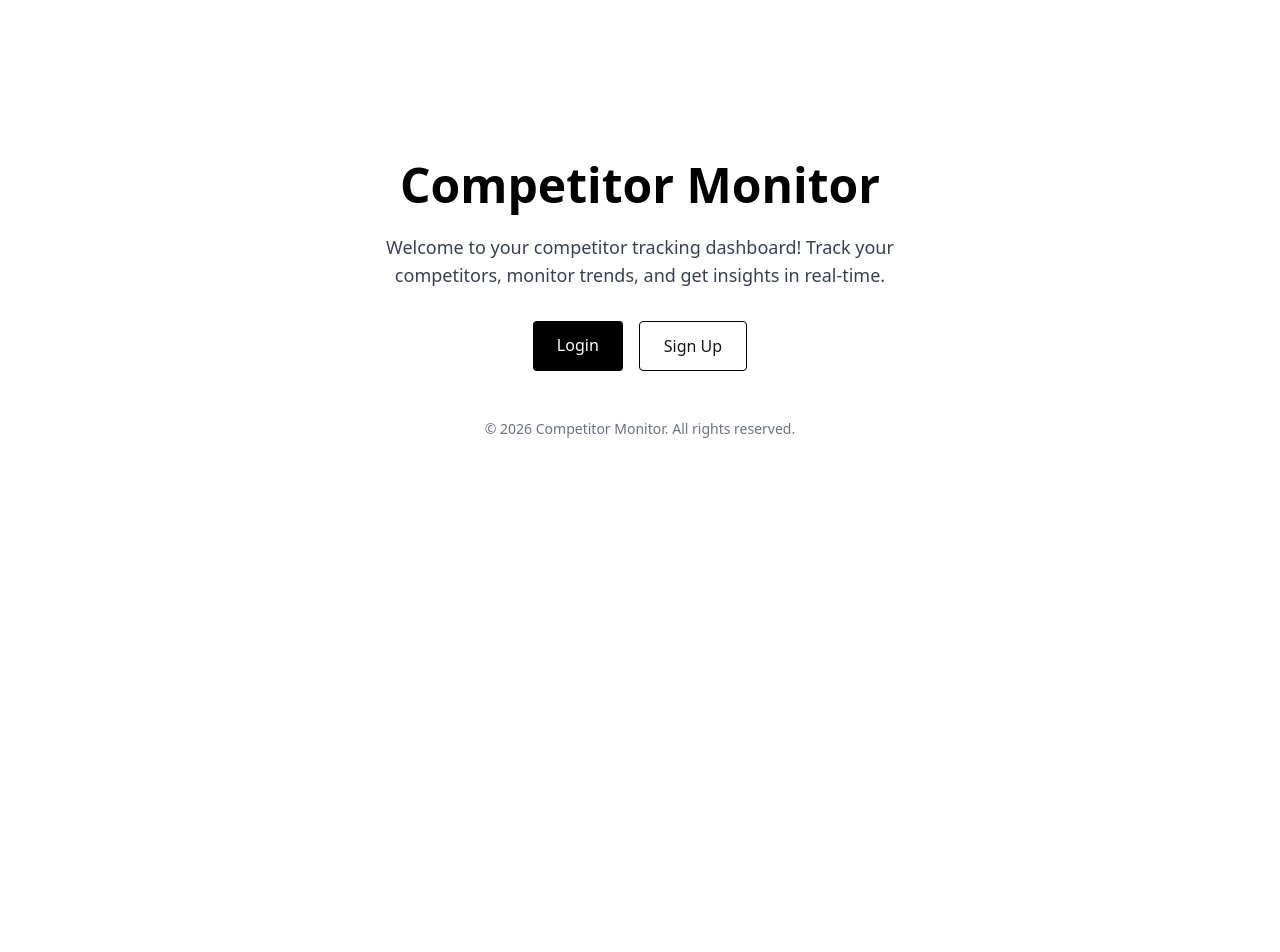
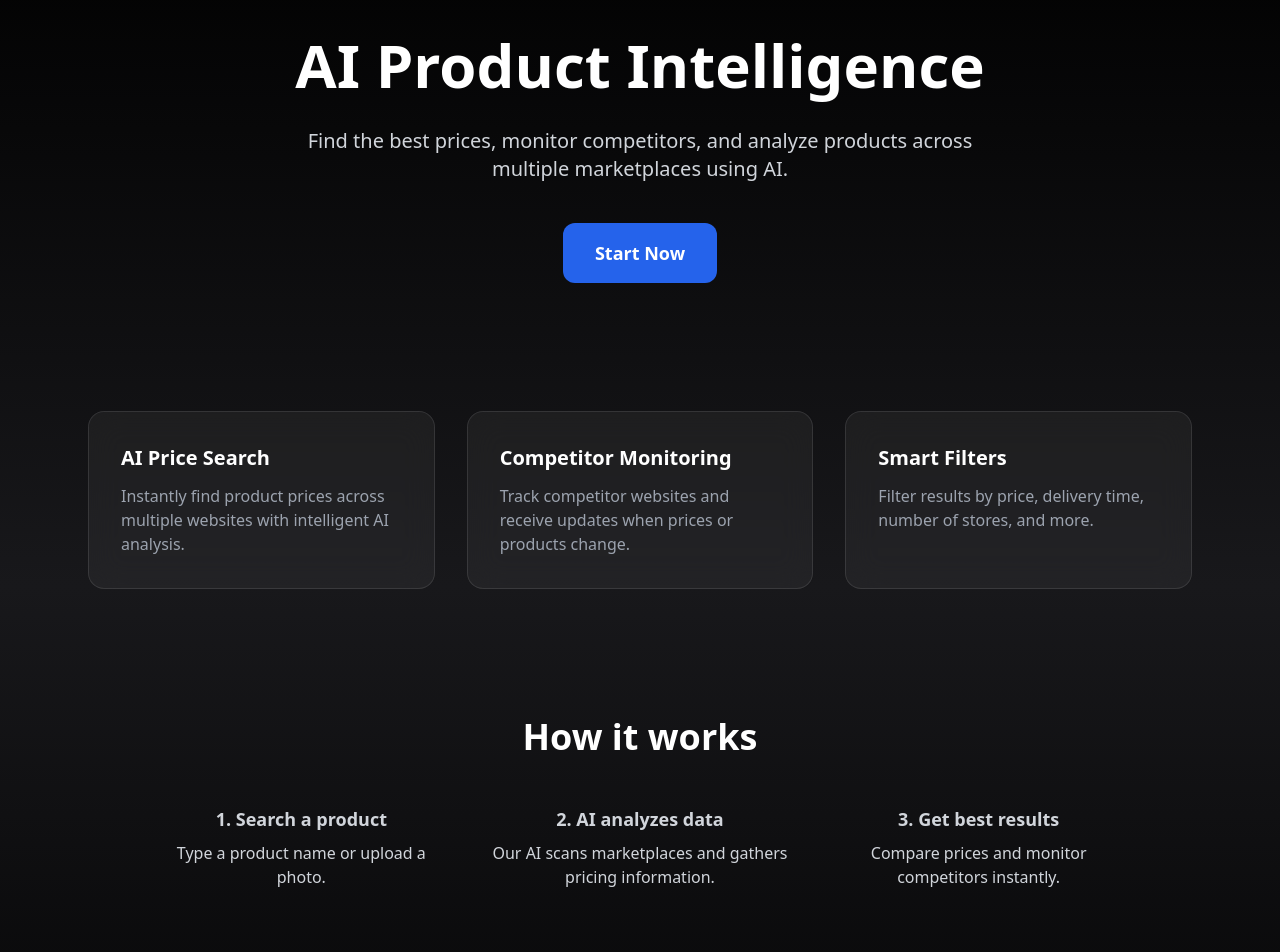
Before and after one commit to svetkosyakova/competitor-monitor, a Next.js app: page / in a window 1280 px wide. Shown: the part 100-1052 px from the top of the page. Before the commit the page ends 800 px from the top, so only its background shows below. Built offline with nearby package versions, Linux system fonts and the light colour scheme.

Commit message:
landing page

```diff
--- /dev/null
+++ b/app/api/chat/route.ts
@@ -0,0 +1,34 @@
+import OpenAI from "openai";
+
+const client = new OpenAI({
+  apiKey: process.env.OPENAI_API_KEY, // убедись, что ключ добавлен в Vercel
+});
+
+export async function POST(req: Request) {
+  try {
+    const { message } = await req.json();
+
+    if (!message) return new Response(JSON.stringify({ reply: "" }), { status: 400 });
+
+    console.log("User message:", message);
+
+    const completion = await client.chat.completions.create({
+      model: "gpt-4o-mini",
+      messages: [{ role: "user", content: message }],
+    });
+
+    const reply = completion.choices[0].message?.content ?? "";
+    console.log("OpenAI reply:", reply);
+
+    return new Response(JSON.stringify({ reply }), {
+      status: 200,
+      headers: { "Content-Type": "application/json" },
+    });
+  } catch (err: any) {
+    console.error("Chat API error:", err);
+    return new Response(JSON.stringify({ error: err.message }), {
+      status: 500,
+      headers: { "Content-Type": "application/json" },
+    });
+  }
+}
--- /dev/null
+++ b/app/chat/page.tsx
@@ -0,0 +1,12 @@
+import Chat from "../components/Chat";
+
+export default function ChatPage() {
+  return (
+    <main className="min-h-screen p-8 bg-white dark:bg-black">
+      <h1 className="text-3xl font-bold mb-6 text-black dark:text-white">
+        Chat with GPT
+      </h1>
+      <Chat />
+    </main>
+  );
+}
--- /dev/null
+++ b/app/components/Chat.tsx
@@ -0,0 +1,69 @@
+"use client";
+
+import { useState } from "react";
+
+export default function Chat() {
+  const [message, setMessage] = useState("");
+  const [chat, setChat] = useState<{ user: string; reply: string }[]>([]);
+  const [loading, setLoading] = useState(false);
+
+  const sendMessage = async () => {
+    if (!message) return;
+    setLoading(true);
+
+    const currentMessage = message;
+    setMessage("");
+    setChat([...chat, { user: currentMessage, reply: "" }]);
+
+    try {
+      const res = await fetch("/api/chat", {
+        method: "POST",
+        headers: { "Content-Type": "application/json" },
+        body: JSON.stringify({ message: currentMessage }),
+      });
+
+      const data = await res.json();
+      setChat(prev =>
+        prev.map(c =>
+          c.user === currentMessage ? { user: currentMessage, reply: data.reply } : c
+        )
+      );
+    } catch (err) {
+      console.error(err);
+    } finally {
+      setLoading(false);
+    }
+  };
+
+  return (
+    <div className="max-w-xl mx-auto p-4">
+      <div className="border rounded p-4 flex flex-col gap-4 bg-gray-50 dark:bg-gray-900">
+        {chat.map((c, idx) => (
+          <div key={idx}>
+            <p className="font-semibold text-black dark:text-white">You: {c.user}</p>
+            <p className="text-gray-700 dark:text-gray-300">Bot: {c.reply}</p>
+          </div>
+        ))}
+        {loading && <p className="text-gray-500 dark:text-gray-400">Loading...</p>}
+      </div>
+
+      <div className="mt-4 flex gap-2">
+        <input
+          className="flex-1 p-2 border rounded dark:bg-gray-800 dark:text-white"
+          type="text"
+          value={message}
+          onChange={(e) => setMessage(e.target.value)}
+          onKeyDown={(e) => e.key === "Enter" && sendMessage()}
+          placeholder="Type your message..."
+        />
+        <button
+          className="px-4 py-2 bg-black text-white rounded hover:bg-gray-800"
+          onClick={sendMessage}
+          disabled={loading}
+        >
+          Send
+        </button>
+      </div>
+    </div>
+  );
+}
--- a/app/page.tsx
+++ b/app/page.tsx
@@ -1,33 +1,105 @@
-// app/page.tsx
+import Link from "next/link";
+
 export default function Home() {
   return (
-    <main className="flex flex-col items-center justify-center min-h-screen p-8 bg-white dark:bg-black">
-      <h1 className="text-5xl font-extrabold mb-6 text-black dark:text-white">
-        Competitor Monitor
-      </h1>
+    <main className="min-h-screen bg-gradient-to-b from-black via-zinc-900 to-black text-white">
 
-      <p className="text-lg text-gray-700 dark:text-gray-300 max-w-xl text-center">
-        Welcome to your competitor tracking dashboard! Track your competitors, monitor trends, and get insights in real-time.
-      </p>
+      {/* HERO */}
+      <section className="flex flex-col items-center justify-center text-center px-6 py-32">
 
-      <div className="mt-8 flex flex-wrap gap-4 justify-center">
-        <a
-          href="/login"
-          className="px-6 py-3 bg-black text-white rounded hover:bg-gray-800 transition"
+        <h1 className="text-6xl font-bold max-w-4xl leading-tight">
+          AI Product Intelligence
+        </h1>
+
+        <p className="mt-6 text-xl text-gray-300 max-w-2xl">
+          Find the best prices, monitor competitors, and analyze products across multiple marketplaces using AI.
+        </p>
+
+        <Link
+          href="/start"
+          className="mt-10 px-8 py-4 text-lg font-semibold rounded-xl bg-blue-600 hover:bg-blue-500 transition"
         >
-          Login
-        </a>
-        <a
-          href="/signup"
-          className="px-6 py-3 border border-black dark:border-white rounded hover:bg-gray-100 dark:hover:bg-gray-900 dark:text-white transition"
+          Start Now
+        </Link>
+
+      </section>
+
+      {/* FEATURES */}
+      <section className="max-w-6xl mx-auto grid md:grid-cols-3 gap-8 px-6 pb-32">
+
+        <div className="bg-white/5 backdrop-blur-lg p-8 rounded-2xl border border-white/10">
+          <h3 className="text-xl font-semibold mb-3">
+            AI Price Search
+          </h3>
+          <p className="text-gray-400">
+            Instantly find product prices across multiple websites with intelligent AI analysis.
+          </p>
+        </div>
+
+        <div className="bg-white/5 backdrop-blur-lg p-8 rounded-2xl border border-white/10">
+          <h3 className="text-xl font-semibold mb-3">
+            Competitor Monitoring
+          </h3>
+          <p className="text-gray-400">
+            Track competitor websites and receive updates when prices or products change.
+          </p>
+        </div>
+
+        <div className="bg-white/5 backdrop-blur-lg p-8 rounded-2xl border border-white/10">
+          <h3 className="text-xl font-semibold mb-3">
+            Smart Filters
+          </h3>
+          <p className="text-gray-400">
+            Filter results by price, delivery time, number of stores, and more.
+          </p>
+        </div>
+
+      </section>
+
+      {/* HOW IT WORKS */}
+      <section className="max-w-5xl mx-auto text-center px-6 pb-32">
+
+        <h2 className="text-4xl font-bold mb-12">
+          How it works
+        </h2>
+
+        <div className="grid md:grid-cols-3 gap-10 text-gray-300">
+
+          <div>
+            <h4 className="font-semibold text-lg mb-2">1. Search a product</h4>
+            <p>Type a product name or upload a photo.</p>
+          </div>
+
+          <div>
+            <h4 className="font-semibold text-lg mb-2">2. AI analyzes data</h4>
+            <p>Our AI scans marketplaces and gathers pricing information.</p>
+          </div>
+
+          <div>
+            <h4 className="font-semibold text-lg mb-2">3. Get best results</h4>
+            <p>Compare prices and monitor competitors instantly.</p>
+          </div>
+
+        </div>
+
+      </section>
+
+      {/* CTA */}
+      <section className="text-center pb-32">
+
+        <h2 className="text-4xl font-bold">
+          Start optimizing your product research today
+        </h2>
+
+        <Link
+          href="/start"
+          className="inline-block mt-8 px-10 py-4 rounded-xl bg-blue-600 hover:bg-blue-500 transition"
         >
-          Sign Up
-        </a>
-      </div>
+          Get Started
+        </Link>
 
-      <footer className="mt-12 text-gray-500 dark:text-gray-400 text-sm">
-        &copy; {new Date().getFullYear()} Competitor Monitor. All rights reserved.
-      </footer>
+      </section>
+
     </main>
   );
 }
--- /dev/null
+++ b/app/start/page.tsx
@@ -0,0 +1,39 @@
+import Link from "next/link";
+
+export default function Start() {
+  return (
+    <main className="min-h-screen flex items-center justify-center bg-black text-white">
+
+      <div className="text-center space-y-6">
+
+        <h1 className="text-4xl font-bold">
+          Welcome
+        </h1>
+
+        <p className="text-gray-400">
+          Login or create an account to continue
+        </p>
+
+        <div className="flex gap-4 justify-center">
+
+          <Link
+            href="/login"
+            className="px-6 py-3 bg-blue-600 rounded-lg hover:bg-blue-500"
+          >
+            Login
+          </Link>
+
+          <Link
+            href="/register"
+            className="px-6 py-3 border border-white/20 rounded-lg hover:bg-white/10"
+          >
+            Register
+          </Link>
+
+        </div>
+
+      </div>
+
+    </main>
+  );
+}
--- a/package.json
+++ b/package.json
@@ -14,6 +14,7 @@
     "firebase": "^12.10.0",
     "next": "13.5.8",
     "nodemailer": "^8.0.2",
+    "openai": "^6.27.0",
     "react": "^18.2.0",
     "react-dom": "^18.2.0"
   },
```
Also changed, not shown: 1 other file (tests, documents, lock files or other folders).
